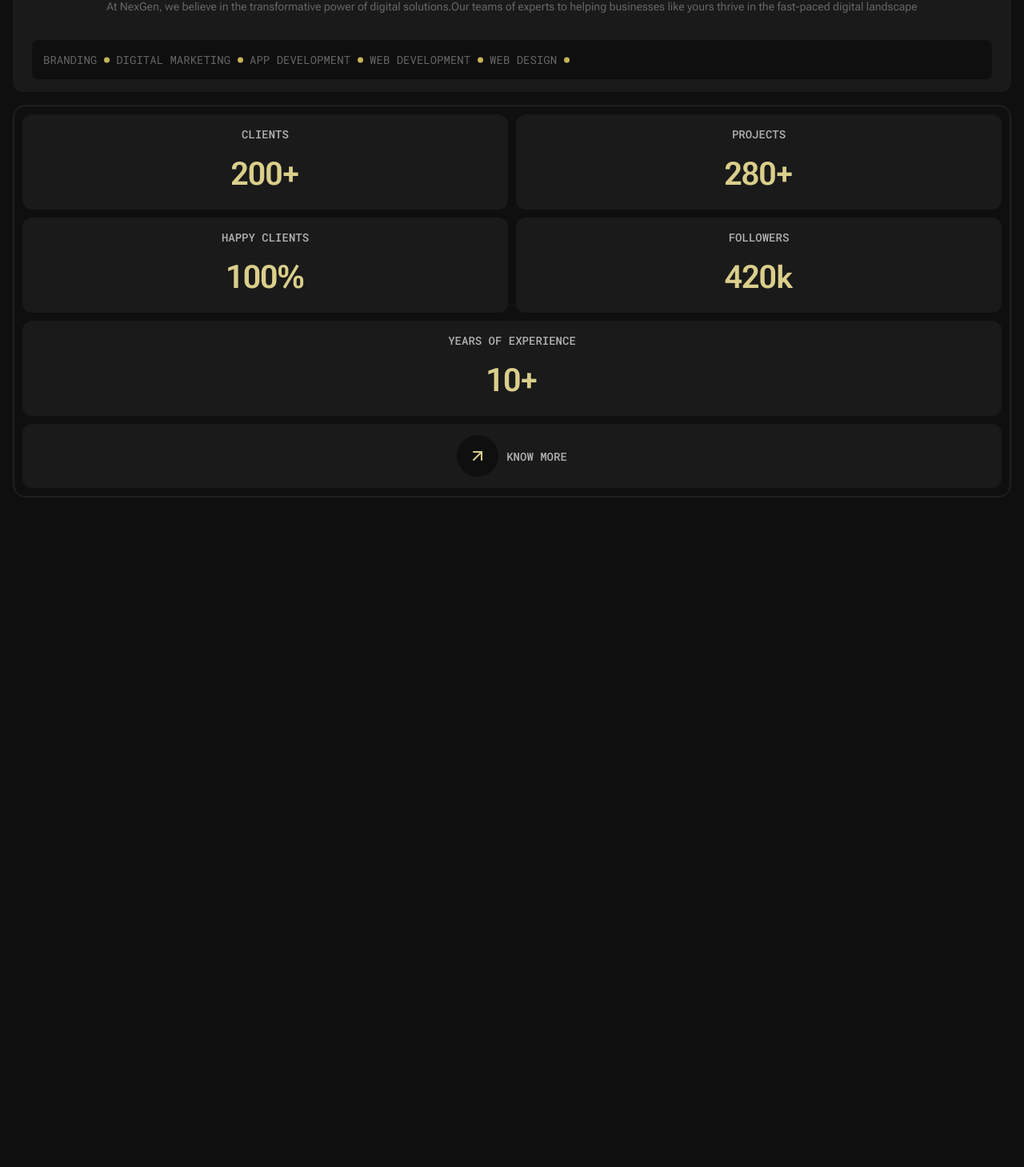
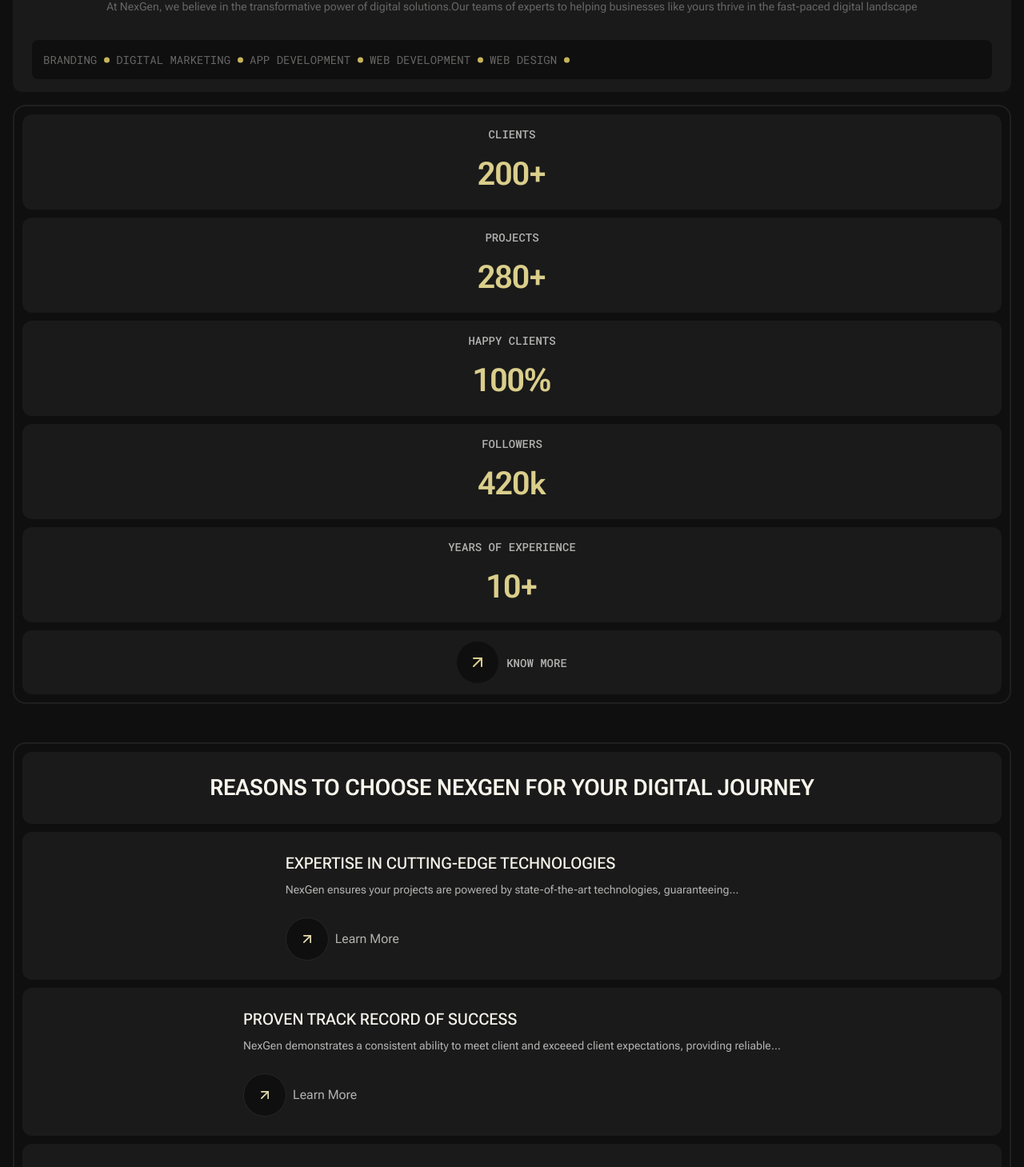
Before and after one commit to Sammie-oje/NexGen-site, a React (Vite) app: page / in a window 1280 px wide. Shown: the part 276-1735 px from the top of the page at 80% size. Before the commit the page ends 918 px from the top, so only its background shows below. Built offline with nearby package versions, Linux system fonts and the light colour scheme.

Commit message:
Styled abd created the Reasons section

```diff
--- a/src/components/blocks/Header.jsx
+++ b/src/components/blocks/Header.jsx
@@ -25,10 +25,10 @@
 
 function Header() {
   return (
-    <header className="flex flex-col gap-4">
+    <header className="flex flex-col gap-4 mb-12">
       <Hero />
 
-      <CardContainer>
+      <CardContainer column={2}>
         {STATS.map((stat) => (
           <Card type={"small"} key={stat.label}>
             <Stat label={stat.label} value={stat.value} />
--- /dev/null
+++ b/src/components/blocks/Reasons.jsx
@@ -0,0 +1,62 @@
+import { ArrowUpRight } from "lucide-react";
+import Card from "../ui/Card.jsx";
+import CardContainer from "../ui/CardContainer.jsx";
+
+const REASONS = [
+  {
+    title: "Expertise in cutting-edge technologies",
+    text: "NexGen ensures your projects are powered by state-of-the-art technologies, guaranteeing…",
+  },
+  {
+    title: "Proven track record of success",
+    text: "NexGen demonstrates a consistent ability to meet client and exceeed client expectations, providing reliable…",
+  },
+  {
+    title: "Client-centric approach",
+    text: "At NexGen, we prioritize understanding our clients'unique requirements, fostering…",
+  },
+  {
+    title: "Dedicated team of professionals",
+    text: "Our professionals bring a wealth of expertise to the table, ensuring the delivery of top-notch, scalable…",
+  },
+];
+
+function Reason({ title, text }) {
+  return (
+    <div className="flex flex-col gap-6">
+      <div className="flex flex-col gap-[var(--gap-connected)]">
+        <h3 className="uppercase font-roboto-flex text-orange-95 text-[20px] font-medium">
+          {title}
+        </h3>
+        <p className="text-neutral-70 font-roboto-flex text-[14px]">{text}</p>
+      </div>
+      <button className="flex items-center gap-[var(--gap-connected)]">
+        <div className="flex p-4 border border-1 border-neutral-15 bg-neutral-06 rounded-pill">
+          <ArrowUpRight className="text-orange-80 size-[20px]" />
+        </div>
+        <span className="font-roboto-flex text-neutral-70 text-[16px]">
+          Learn More
+        </span>
+      </button>
+    </div>
+  );
+}
+
+function Reasons() {
+  return (
+    <CardContainer className="flex flex-col ">
+      <Card>
+        <h2 className="uppercase font-roboto-flex text-orange-95 text-[28px] font-semibold">
+          Reasons to choose NexGen for your digital journey
+        </h2>
+      </Card>
+      {REASONS.map((reason) => (
+        <Card key={reason.title}>
+          <Reason title={reason.title} text={reason.text} />
+        </Card>
+      ))}
+    </CardContainer>
+  );
+}
+
+export default Reasons;
--- a/src/components/ui/CardContainer.jsx
+++ b/src/components/ui/CardContainer.jsx
@@ -1,7 +1,7 @@
-function CardContainer({ children }) {
+function CardContainer({ children, column }) {
   return (
     <section
-      className="grid grid-cols-2 border-2 border-neutral-12 p-1 gap-1"
+      className={`grid grid-cols-${column || 1} border-2 border-neutral-12 p-1 gap-1`}
       style={{ borderRadius: "var(--radius-container)" }}
     >
       {children}
--- a/src/pages/Home.jsx
+++ b/src/pages/Home.jsx
@@ -1,9 +1,11 @@
 import Header from "../components/blocks/Header.jsx";
+import Reasons from "../components/blocks/Reasons.jsx";
 
 function Home(params) {
   return (
     <>
       <Header />
+      <Reasons />
     </>
   );
 }
```
